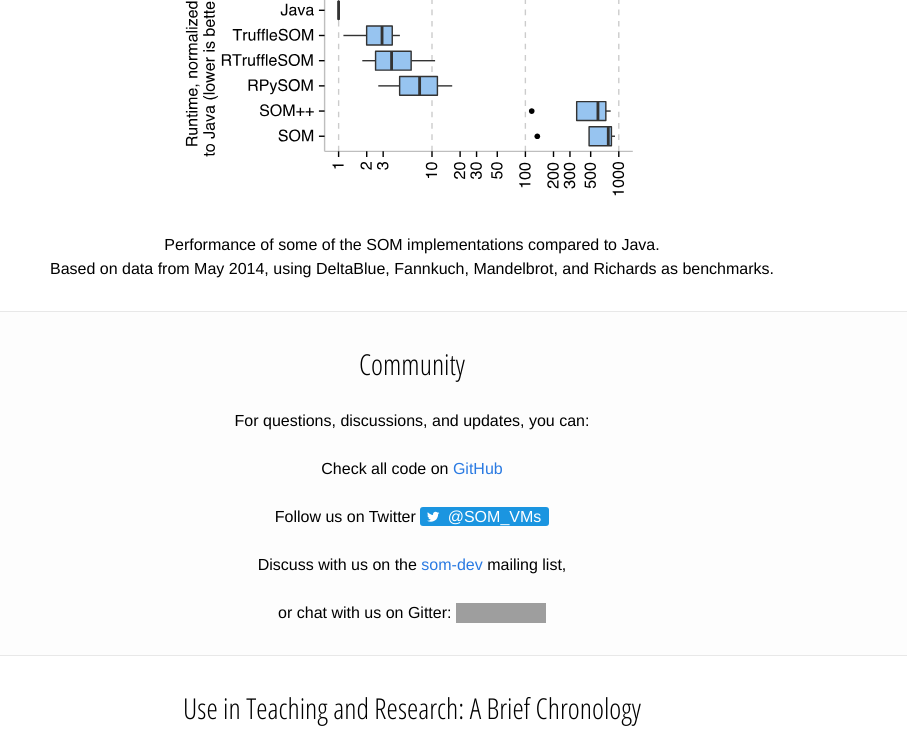
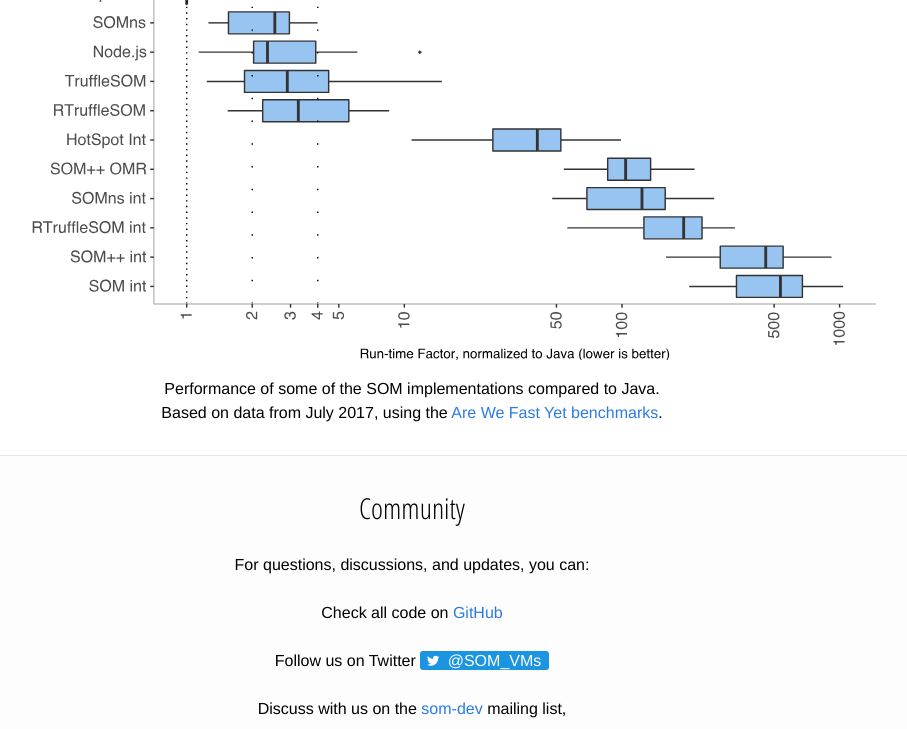
Before and after one commit to SOM-st/som-st.github.io, a Jekyll site: the page built from index.html, in a window 1280 px wide and 900 px high, scrolled down 1247 px, cut to the strip 0-729 px from the top of the window. Shown: the whole strip, without its empty margins (228-1135 px from the left). Built offline with Jekyll 4.4.1, drawn with Linux system fonts in a browser that asks for light colours; grey boxes are pictures that could not be loaded.

Commit message:
Updated benchmark results
Signed-off-by: Stefan Marr <git@stefan-marr.de>

```diff
--- a/index.html
+++ b/index.html
@@ -154,7 +154,7 @@
   <figure style="text-align:center">
     <img src="images/som-box-overview.svg" alt="Boxplot, performance comparison of SOM implementations." />
     <figcaption>Performance of some of the SOM implementations compared to Java.<br/>
-      Based on data from May 2014, using DeltaBlue, Fannkuch, Mandelbrot, and Richards as benchmarks.</figcaption>
+      Based on data from July 2017, using the <a href="https://github.com/smarr/are-we-fast-yet#readme">Are We Fast Yet benchmarks</a>.</figcaption>
   </figure>
 
 </div></div>
```
Also changed, not shown: images/som-box-overview.svg.
